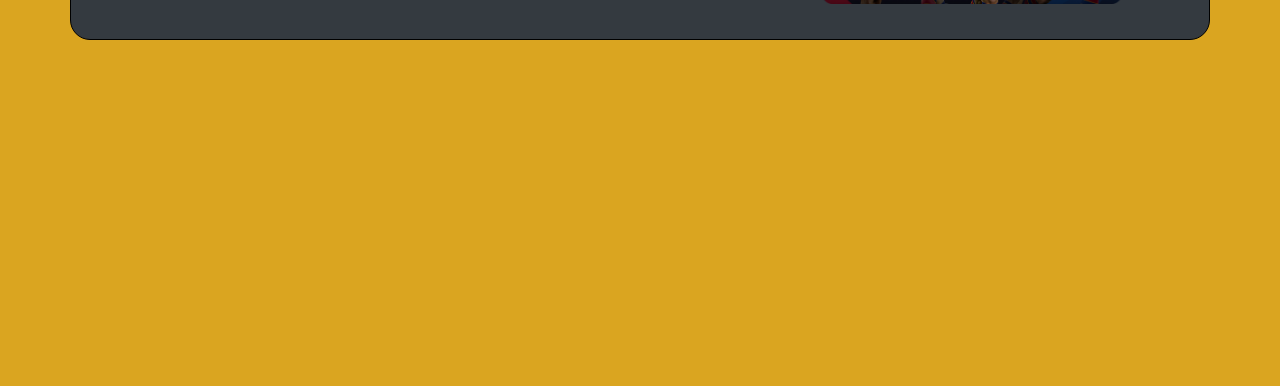
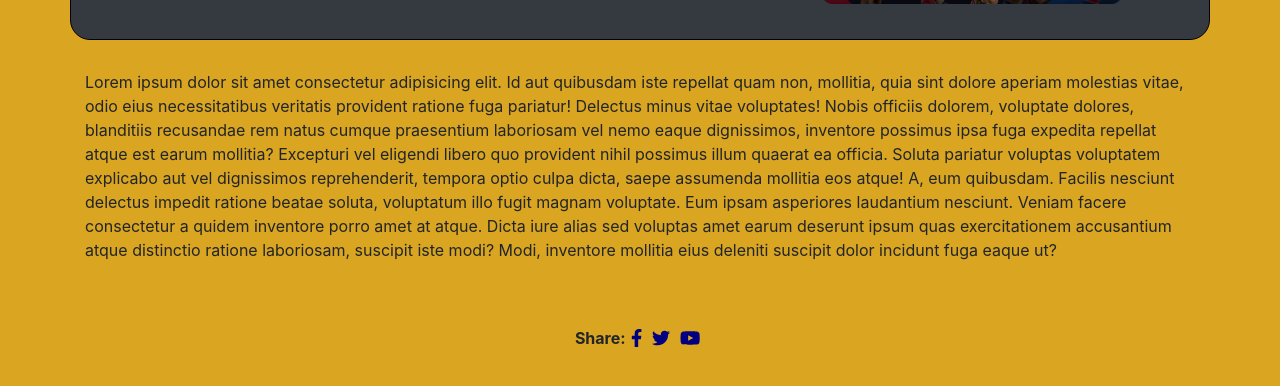
Before and after one commit to rkrashu/Epl-teams, a React (Create React App) app: page /team/1 in a window 1280 px wide. Shown: the part 270-656 px from the top of the page. Built offline with nearby package versions, Linux system fonts and the light colour scheme; no server answers.

Commit message:
social media icon added

```diff
--- a/src/components/TeamDescription/TeamDescription.js
+++ b/src/components/TeamDescription/TeamDescription.js
@@ -1,10 +1,26 @@
 import React from 'react';
+import './teamDescription.css'
+import { FontAwesomeIcon } from '@fortawesome/react-fontawesome'
+import { faFacebookF, faTwitter, faYoutube } from "@fortawesome/free-brands-svg-icons";
 
 const TeamDescription = (props) => {
-    const {strDescriptionEN} = props.teamDetail
+    const {strDescriptionEN, strFacebook, strTwitter, strYoutube} = props.teamDetail
     return (
         <div className='container'>
+            <div>
             <p> {strDescriptionEN}</p>
+            <p>Lorem ipsum dolor sit amet consectetur adipisicing elit. Id aut quibusdam iste repellat quam non, mollitia, quia sint dolore aperiam molestias vitae, odio eius necessitatibus veritatis provident ratione fuga pariatur!
+            Delectus minus vitae voluptates! Nobis officiis dolorem, voluptate dolores, blanditiis recusandae rem natus cumque praesentium laboriosam vel nemo eaque dignissimos, inventore possimus ipsa fuga expedita repellat atque est earum mollitia?
+            Excepturi vel eligendi libero quo provident nihil possimus illum quaerat ea officia. Soluta pariatur voluptas voluptatem explicabo aut vel dignissimos reprehenderit, tempora optio culpa dicta, saepe assumenda mollitia eos atque!
+            A, eum quibusdam. Facilis nesciunt delectus impedit ratione beatae soluta, voluptatum illo fugit magnam voluptate. Eum ipsam asperiores laudantium nesciunt. Veniam facere consectetur a quidem inventore porro amet at atque.
+            Dicta iure alias sed voluptas amet earum deserunt ipsum quas exercitationem accusantium atque distinctio ratione laboriosam, suscipit iste modi? Modi, inventore mollitia eius deleniti suscipit dolor incidunt fuga eaque ut?</p>
+            </div>
+            <div className="text-center p-5">
+                    <span><strong>Share:</strong></span>
+                    <a href={strFacebook}><FontAwesomeIcon className="social-icon" icon={faFacebookF} /></a>
+                    <a href={strTwitter}><FontAwesomeIcon className="social-icon" icon={faTwitter} /></a>
+                    <a href={strYoutube}><FontAwesomeIcon className="social-icon" icon={faYoutube} /></a>
+                </div>
         </div>
     );
 };
--- /dev/null
+++ b/src/components/TeamDescription/teamDescription.css
@@ -0,0 +1,9 @@
+.social-icon{
+    font-size: 18px;
+    color: #000080;
+    margin: 0 5px;
+    transition: all ease .3s;
+}
+.social-icon:hover{
+    color: red;
+ }
--- a/src/components/TeamInfo/TeamInfo.js
+++ b/src/components/TeamInfo/TeamInfo.js
@@ -17,7 +17,7 @@ const TeamInfo = (props) => {
                 <h5>Gender: {strGender} </h5>
             </div>
             <div className='teamLogo col-md-5 col-sm-12 text-center'>
-                <img src={Object.strGender='male' ? maleImg : femaleImg} alt=""/>
+                <img src={(Object.strGender !=='male') ? maleImg : femaleImg} alt=""/>
             </div>
             </div>
         </div>
```
